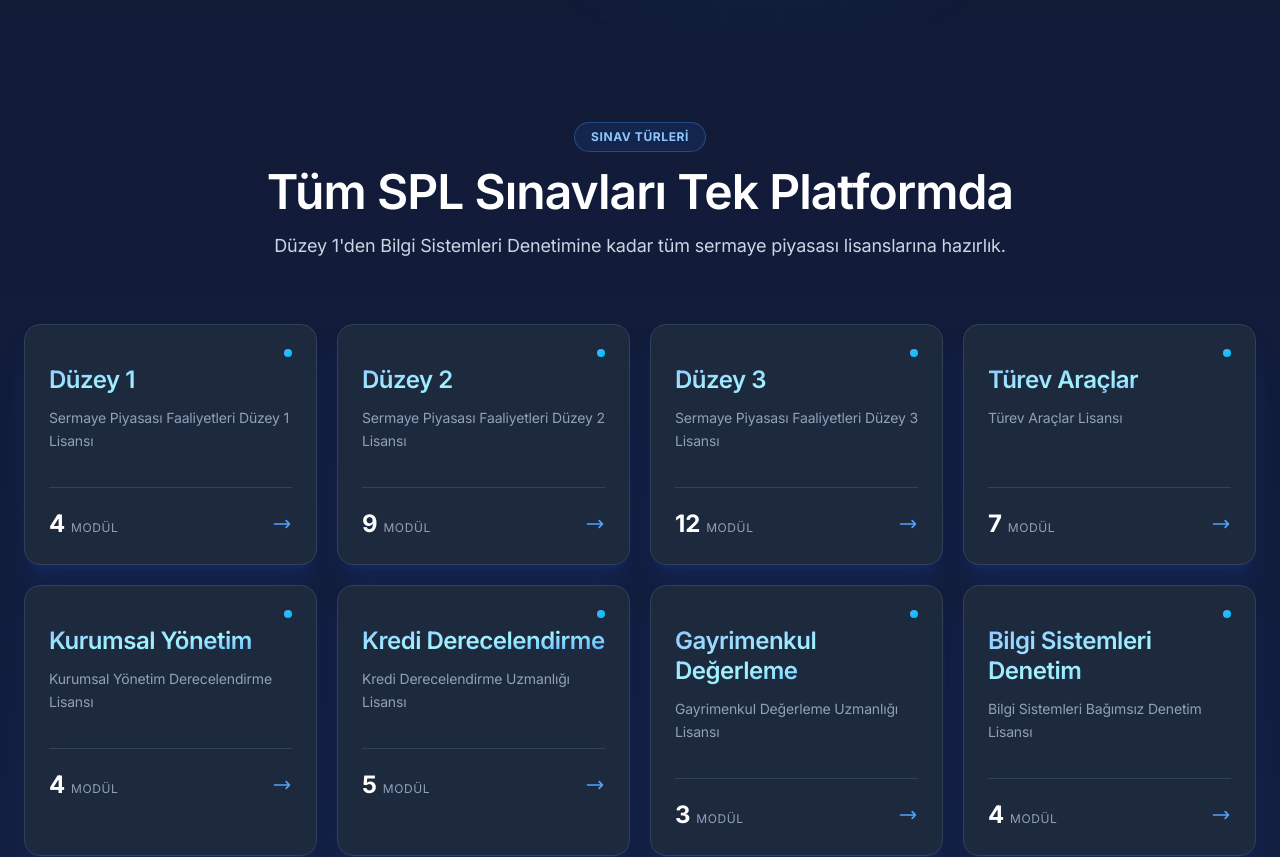
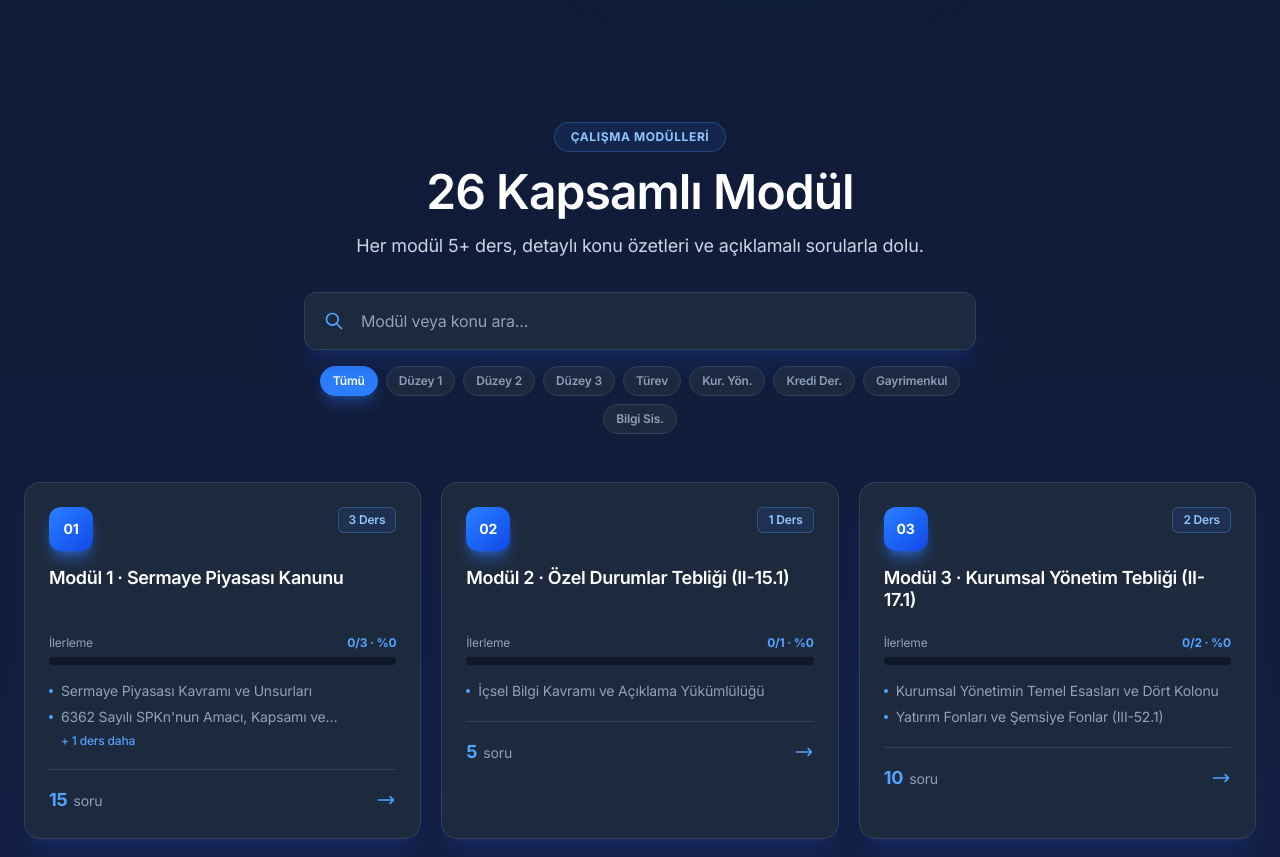
Before and after one commit to alihaydartulek/spk-akademi, a Next.js app: page / in a window 1280 px wide. Shown: the part 1020-1877 px from the top of the page. Built offline with nearby package versions, Linux system fonts and the light colour scheme.

Commit message:
ux: moduller once gelsin, sinav kartlari renkli badge, filtre pillerinde tam isim

```diff
--- a/app/_constants/sinavlar.ts
+++ b/app/_constants/sinavlar.ts
@@ -15,43 +15,59 @@ export const SINAV_MENUSU = [
 
 export const SINAVLAR = [
   {
-    kod: "D1", ad: "Düzey 1",               href: "/sinav/duzey1",
-    aciklama: "Sermaye Piyasası Faaliyetleri Düzey 1 Lisansı",
+    kod: "D1", ad: "Düzey 1",               pilAd: "Düzey 1",    renk: "blue",
+    soruSayisi: 100, sureDakika: 150,
+    href: "/sinav/duzey1",
+    aciklama: "Temel sermaye piyasası faaliyetleri lisansı",
     pdfler: ["1001", "1003", "1005", "1012"],
   },
   {
-    kod: "D2", ad: "Düzey 2",               href: "/sinav/duzey2",
-    aciklama: "Sermaye Piyasası Faaliyetleri Düzey 2 Lisansı",
+    kod: "D2", ad: "Düzey 2",               pilAd: "Düzey 2",    renk: "cyan",
+    soruSayisi: 100, sureDakika: 150,
+    href: "/sinav/duzey2",
+    aciklama: "İleri düzey sermaye piyasası faaliyetleri lisansı",
     pdfler: ["1002", "1003", "1004", "1005", "1006", "1007", "1010", "1012", "1016"],
   },
   {
-    kod: "D3", ad: "Düzey 3",               href: "/sinav/duzey3",
-    aciklama: "Sermaye Piyasası Faaliyetleri Düzey 3 Lisansı",
+    kod: "D3", ad: "Düzey 3",               pilAd: "Düzey 3",    renk: "indigo",
+    soruSayisi: 100, sureDakika: 150,
+    href: "/sinav/duzey3",
+    aciklama: "Üst düzey sermaye piyasası faaliyetleri lisansı",
     pdfler: ["1002", "1003", "1004", "1005", "1006", "1007", "1008", "1009", "1010", "1012", "1013", "1016"],
   },
   {
-    kod: "T",  ad: "Türev Araçlar",         href: "/sinav/turev",
-    aciklama: "Türev Araçlar Lisansı",
+    kod: "T",  ad: "Türev Araçlar",         pilAd: "Türev",      renk: "purple",
+    soruSayisi: 100, sureDakika: 150,
+    href: "/sinav/turev",
+    aciklama: "Türev araçlar ve risk yönetimi lisansı",
     pdfler: ["1003", "1004", "1005", "1006", "1009", "1011", "1013"],
   },
   {
-    kod: "KY", ad: "Kurumsal Yönetim",      href: "/sinav/ky",
-    aciklama: "Kurumsal Yönetim Derecelendirme Lisansı",
+    kod: "KY", ad: "Kurumsal Yönetim",      pilAd: "Kur. Yön.",  renk: "emerald",
+    soruSayisi: 100, sureDakika: 150,
+    href: "/sinav/ky",
+    aciklama: "Kurumsal yönetim derecelendirme lisansı",
     pdfler: ["1009", "1010", "1016", "1018"],
   },
   {
-    kod: "KD", ad: "Kredi Derecelendirme",  href: "/sinav/kd",
-    aciklama: "Kredi Derecelendirme Uzmanlığı Lisansı",
+    kod: "KD", ad: "Kredi Derecl.",         pilAd: "Kredi Der.", renk: "amber",
+    soruSayisi: 100, sureDakika: 150,
+    href: "/sinav/kd",
+    aciklama: "Kredi derecelendirme uzmanlığı lisansı",
     pdfler: ["1009", "1010", "1014", "1016", "1017"],
   },
   {
-    kod: "GD", ad: "Gayrimenkul Değerleme", href: "/sinav/gd",
-    aciklama: "Gayrimenkul Değerleme Uzmanlığı Lisansı",
+    kod: "GD", ad: "Gayrimenkul",           pilAd: "Gayrimenkul",renk: "orange",
+    soruSayisi: 75,  sureDakika: 120,
+    href: "/sinav/gd",
+    aciklama: "Gayrimenkul değerleme uzmanlığı lisansı",
     pdfler: ["1014", "1015", "1019"],
   },
   {
-    kod: "BS", ad: "Bilgi Sistemleri Denetim", href: "/sinav/bs",
-    aciklama: "Bilgi Sistemleri Bağımsız Denetim Lisansı",
+    kod: "BS", ad: "Bilgi Sistemleri",      pilAd: "Bilgi Sis.", renk: "rose",
+    soruSayisi: 100, sureDakika: 150,
+    href: "/sinav/bs",
+    aciklama: "Bilgi sistemleri bağımsız denetim lisansı",
     pdfler: ["1020", "1021", "1022", "1023"],
   },
 ] as const;
--- a/app/page.tsx
+++ b/app/page.tsx
@@ -275,49 +275,6 @@ export default function HomePage() {
         </div>
       </section>
 
-      {/* SINAVLAR */}
-      <section id="sinavlar" className="py-24 relative">
-        <div className="relative max-w-7xl mx-auto px-6">
-          <div className="text-center mb-16">
-            <div className="inline-flex items-center gap-2 px-4 py-1.5 bg-blue-500/10 text-blue-300 rounded-full text-xs font-bold tracking-wider uppercase mb-4 border border-blue-400/30">
-              Sınav Türleri
-            </div>
-            <h2 className="text-4xl md:text-5xl font-bold text-white mb-4 tracking-tight">
-              Tüm SPL Sınavları Tek Platformda
-            </h2>
-            <p className="text-lg text-slate-300 max-w-3xl mx-auto">
-              Düzey 1'den Bilgi Sistemleri Denetimine kadar tüm sermaye piyasası lisanslarına hazırlık.
-            </p>
-          </div>
-          <div className="grid grid-cols-1 sm:grid-cols-2 lg:grid-cols-4 gap-5">
-            {SINAVLAR.map((sinav) => (
-              <Link
-                key={sinav.kod}
-                href={sinav.href}
-                className="group relative bg-slate-800 border border-slate-700 hover:border-blue-500/50 shadow-xl shadow-blue-900/30 rounded-2xl p-6 transition-all duration-300 hover:shadow-2xl hover:shadow-blue-500/30 hover:-translate-y-1"
-              >
-                <div className="flex items-start justify-end mb-2">
-                  <div className="w-2 h-2 rounded-full bg-gradient-to-br from-blue-400 to-cyan-400 shadow-lg shadow-blue-500/50" />
-                </div>
-                <h3 className="font-bold text-2xl mb-3 leading-tight bg-gradient-to-br from-blue-300 via-cyan-200 to-blue-400 bg-clip-text text-transparent">
-                  {sinav.ad}
-                </h3>
-                <p className="text-sm text-slate-400 mb-5 leading-relaxed min-h-[60px]">{sinav.aciklama}</p>
-                <div className="flex items-center justify-between pt-5 border-t border-slate-700">
-                  <div className="flex items-baseline gap-1.5">
-                    <span className="text-2xl font-bold text-white">{sinav.pdfler.length}</span>
-                    <span className="text-xs text-slate-400 uppercase tracking-wider">Modül</span>
-                  </div>
-                  <svg className="w-5 h-5 text-blue-400 group-hover:text-cyan-400 group-hover:translate-x-1 transition-all" fill="none" stroke="currentColor" viewBox="0 0 24 24">
-                    <path strokeLinecap="round" strokeLinejoin="round" strokeWidth={2} d="M17 8l4 4m0 0l-4 4m4-4H3" />
-                  </svg>
-                </div>
-              </Link>
-            ))}
-          </div>
-        </div>
-      </section>
-
       {/* MODÜLLER — İLERLEME BARLARI İLE */}
       <section id="moduller" className="py-24 relative">
         <div className="relative max-w-7xl mx-auto px-6">
@@ -370,7 +327,7 @@ export default function HomePage() {
                         : "bg-slate-800 text-slate-400 border-slate-700 hover:border-blue-400/50 hover:text-slate-200"
                     }`}
                   >
-                    {s.kod}
+                    {s.pilAd}
                   </button>
                 ))}
               </div>
@@ -458,6 +415,67 @@ export default function HomePage() {
               <p className="text-slate-300 text-lg mb-2">Sonuç bulunamadı</p>
             </div>
           )}
+        </div>
+      </section>
+
+      {/* SINAVLAR */}
+      <section id="sinavlar" className="py-24 relative">
+        <div className="relative max-w-7xl mx-auto px-6">
+          <div className="text-center mb-12">
+            <div className="inline-flex items-center gap-2 px-4 py-1.5 bg-blue-500/10 text-blue-300 rounded-full text-xs font-bold tracking-wider uppercase mb-4 border border-blue-400/30">
+              🎓 Sınav Simülasyonları
+            </div>
+            <h2 className="text-4xl md:text-5xl font-bold text-white mb-4 tracking-tight">
+              Tüm SPL Sınavları Tek Platformda
+            </h2>
+            <p className="text-lg text-slate-300 max-w-3xl mx-auto">
+              Gerçek sınav formatında, süre sayacıyla tam simülasyon. Her sınav farklı soru sırası.
+            </p>
+          </div>
+          <div className="grid grid-cols-1 sm:grid-cols-2 lg:grid-cols-4 gap-4">
+            {SINAVLAR.map((sinav) => {
+              const renkler: Record<string, { badge: string; dot: string; hover: string }> = {
+                blue:    { badge: "bg-blue-500/20 text-blue-300 border-blue-400/40",    dot: "bg-blue-400",    hover: "hover:border-blue-400/60" },
+                cyan:    { badge: "bg-cyan-500/20 text-cyan-300 border-cyan-400/40",    dot: "bg-cyan-400",    hover: "hover:border-cyan-400/60" },
+                indigo:  { badge: "bg-indigo-500/20 text-indigo-300 border-indigo-400/40", dot: "bg-indigo-400", hover: "hover:border-indigo-400/60" },
+                purple:  { badge: "bg-purple-500/20 text-purple-300 border-purple-400/40", dot: "bg-purple-400", hover: "hover:border-purple-400/60" },
+                emerald: { badge: "bg-emerald-500/20 text-emerald-300 border-emerald-400/40", dot: "bg-emerald-400", hover: "hover:border-emerald-400/60" },
+                amber:   { badge: "bg-amber-500/20 text-amber-300 border-amber-400/40",  dot: "bg-amber-400",  hover: "hover:border-amber-400/60" },
+                orange:  { badge: "bg-orange-500/20 text-orange-300 border-orange-400/40", dot: "bg-orange-400", hover: "hover:border-orange-400/60" },
+                rose:    { badge: "bg-rose-500/20 text-rose-300 border-rose-400/40",    dot: "bg-rose-400",    hover: "hover:border-rose-400/60" },
+              };
+              const r = renkler[sinav.renk] ?? renkler.blue;
+              return (
+                <Link
+                  key={sinav.kod}
+                  href={sinav.href}
+                  className={`group bg-slate-800 border border-slate-700 ${r.hover} rounded-2xl p-5 transition-all duration-200 hover:shadow-xl hover:shadow-blue-900/40 hover:-translate-y-0.5 flex flex-col`}
+                >
+                  {/* Üst: kod badge + aktif gösterge */}
+                  <div className="flex items-center justify-between mb-4">
+                    <span className={`px-2.5 py-1 rounded-lg text-xs font-bold border ${r.badge}`}>
+                      {sinav.kod}
+                    </span>
+                    <span className={`w-2 h-2 rounded-full ${r.dot} shadow-lg`} />
+                  </div>
+                  {/* Sınav adı */}
+                  <h3 className="font-bold text-white text-base leading-snug mb-2 group-hover:text-blue-200 transition">
+                    {sinav.ad}
+                  </h3>
+                  <p className="text-xs text-slate-400 leading-relaxed mb-4 flex-1">{sinav.aciklama}</p>
+                  {/* Alt: bilgi + ok */}
+                  <div className="flex items-center justify-between pt-3 border-t border-slate-700/60">
+                    <div className="flex items-center gap-3 text-xs text-slate-400">
+                      <span className="font-bold text-white">{sinav.soruSayisi}</span> soru
+                      <span>·</span>
+                      <span className="font-bold text-white">{sinav.sureDakika}</span> dk
+                    </div>
+                    <span className="text-blue-400 group-hover:translate-x-1 transition-transform text-sm font-bold">→</span>
+                  </div>
+                </Link>
+              );
+            })}
+          </div>
         </div>
       </section>
 
```
